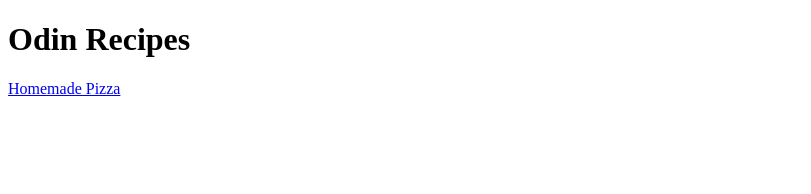
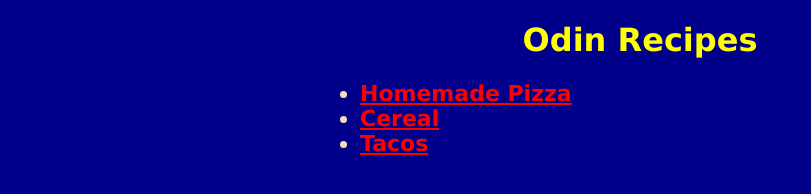
Before and after one commit to spmccann/odin-recipes, a plain HTML site: page index.html in a window 1280 px wide. Shown: the whole page, without its empty margins (0-811 px from the left). Drawn offline with Linux system fonts and the light colour scheme.

Commit message:
add all pages and style

```diff
--- a/index.html
+++ b/index.html
@@ -5,9 +5,14 @@
     <meta http-equiv="X-UA-Compatible" content="IE=edge">
     <meta name="viewport" content="width=device-width, initial-scale=1.0">
     <title>Odin Recipes</title>
+    <link rel="stylesheet" href="style.css">
 </head>
 <body>
-    <h1>Odin Recipes</h1>
-    <a href="./recipes/pizza.html">Homemade Pizza</a>
+    <h1 class="list1">Odin Recipes</h1>
+    <ul>
+        <li><a href="./recipes/pizza.html">Homemade Pizza</a></li>
+        <li><a href="./recipes/cereal.html">Cereal</a></li>
+        <li><a href="./recipes/tacos.html">Tacos</a></li>
+    </ul>
 </body>
 </html>
--- /dev/null
+++ b/style.css
@@ -0,0 +1,29 @@
+body {
+    font-family: Verdana, Geneva, Tahoma, sans-serif;
+    background-color: darkblue;
+    color: wheat;
+    width: 50%;
+    margin: auto;
+}
+
+li {
+    font-size: 22px;
+    font-weight: bold;
+}
+
+a {
+    color: red;
+}
+
+img {
+    height: auto;
+    width: auto;
+}
+
+.list1 {
+    color: yellow;
+}
+
+h1 {
+    text-align: center;
+}
```
Also changed, not shown: recipes/cereal.html (+2 -0 lines), recipes/pizza.html (+2 -0 lines), recipes/tacos.html (+2 -0 lines).
